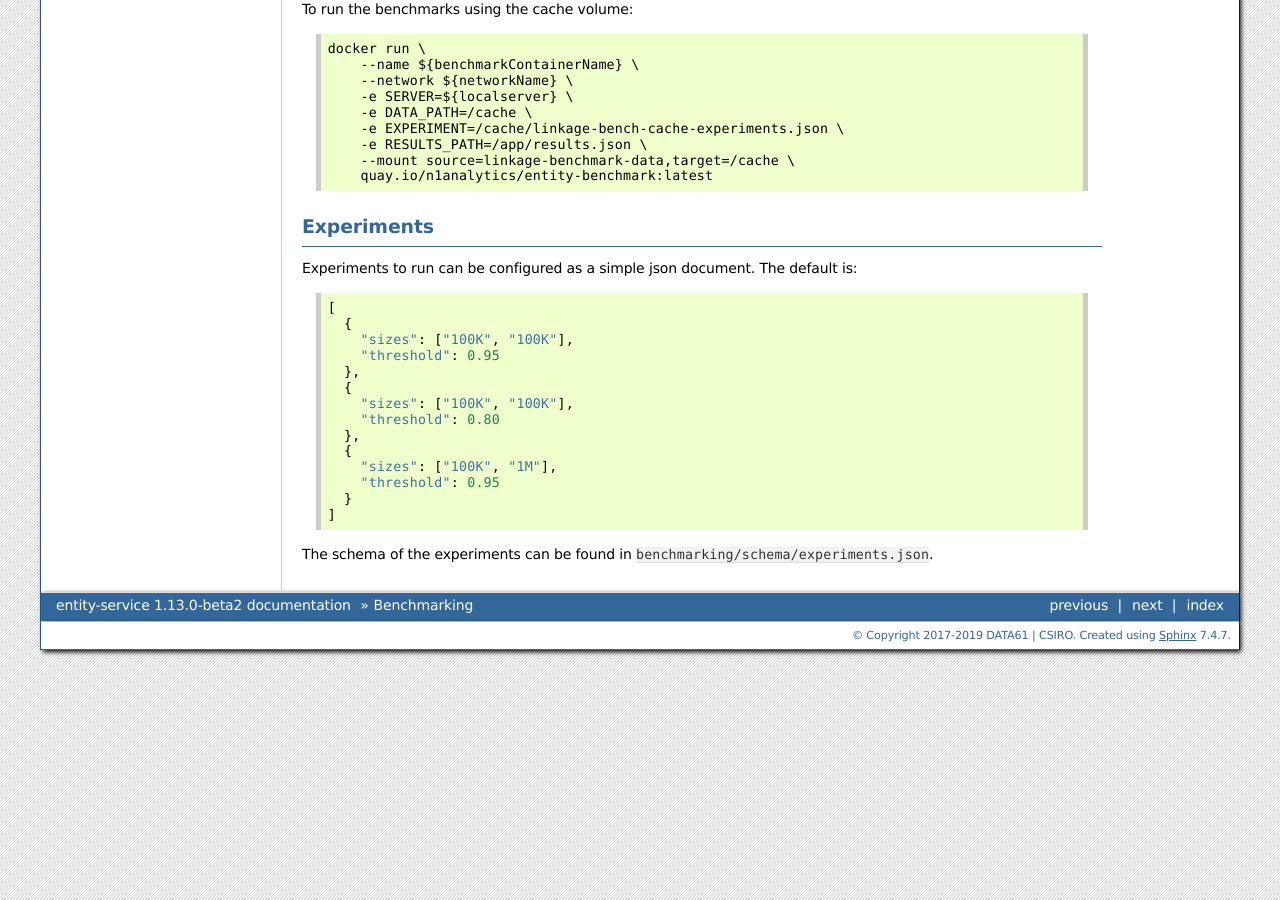
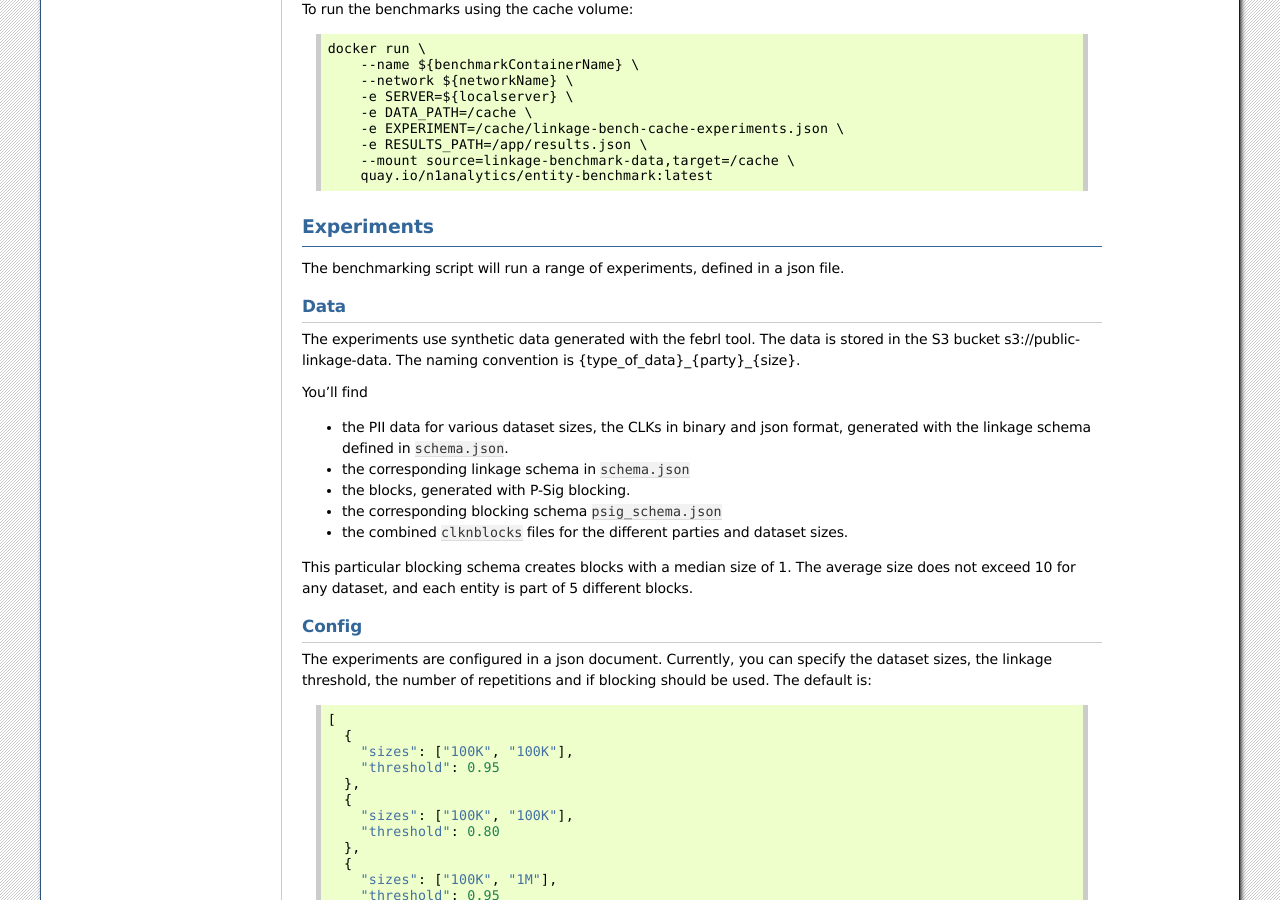
Before and after one commit to data61/anonlink-entity-service, a Sphinx documentation site: the page built from docs/benchmarking.rst, in a window 1280 px wide and 900 px high, scrolled down 916 px. Built offline with Sphinx 7.4.7, drawn with Linux system fonts in a browser that asks for light colours; formulas are drawn with MathJax 3; pages that are not in the unit, such as notebooks, are missing from menus.

Commit message:
updating benchmarking docs

```diff
--- a/docs/benchmarking.rst
+++ b/docs/benchmarking.rst
@@ -63,8 +63,30 @@ To run the benchmarks using the cache volume::
 
 Experiments
 -----------
+The benchmarking script will run a range of experiments, defined in a json file.
 
-Experiments to run can be configured as a simple json document. The default is::
+Data
+~~~~
+
+The experiments use synthetic data generated with the febrl tool. The data is stored in the S3 bucket
+s3://public-linkage-data. The naming convention is {type_of_data}_{party}_{size}.
+
+You'll find
+
+- the PII data for various dataset sizes, the CLKs in binary and json format, generated with the linkage schema defined in ``schema.json``.
+- the corresponding linkage schema in ``schema.json``
+- the blocks, generated with P-Sig blocking.
+- the corresponding blocking schema ``psig_schema.json``
+- the combined ``clknblocks`` files for the different parties and dataset sizes.
+
+This particular blocking schema creates blocks with a median size of 1. The average size does not exceed 10 for any
+dataset, and each entity is part of 5 different blocks.
+
+Config
+~~~~~~
+
+The experiments are configured in a json document. Currently, you can specify the dataset sizes, the linkage threshold,
+the number of repetitions and if blocking should be used. The default is::
 
     [
       {
```
